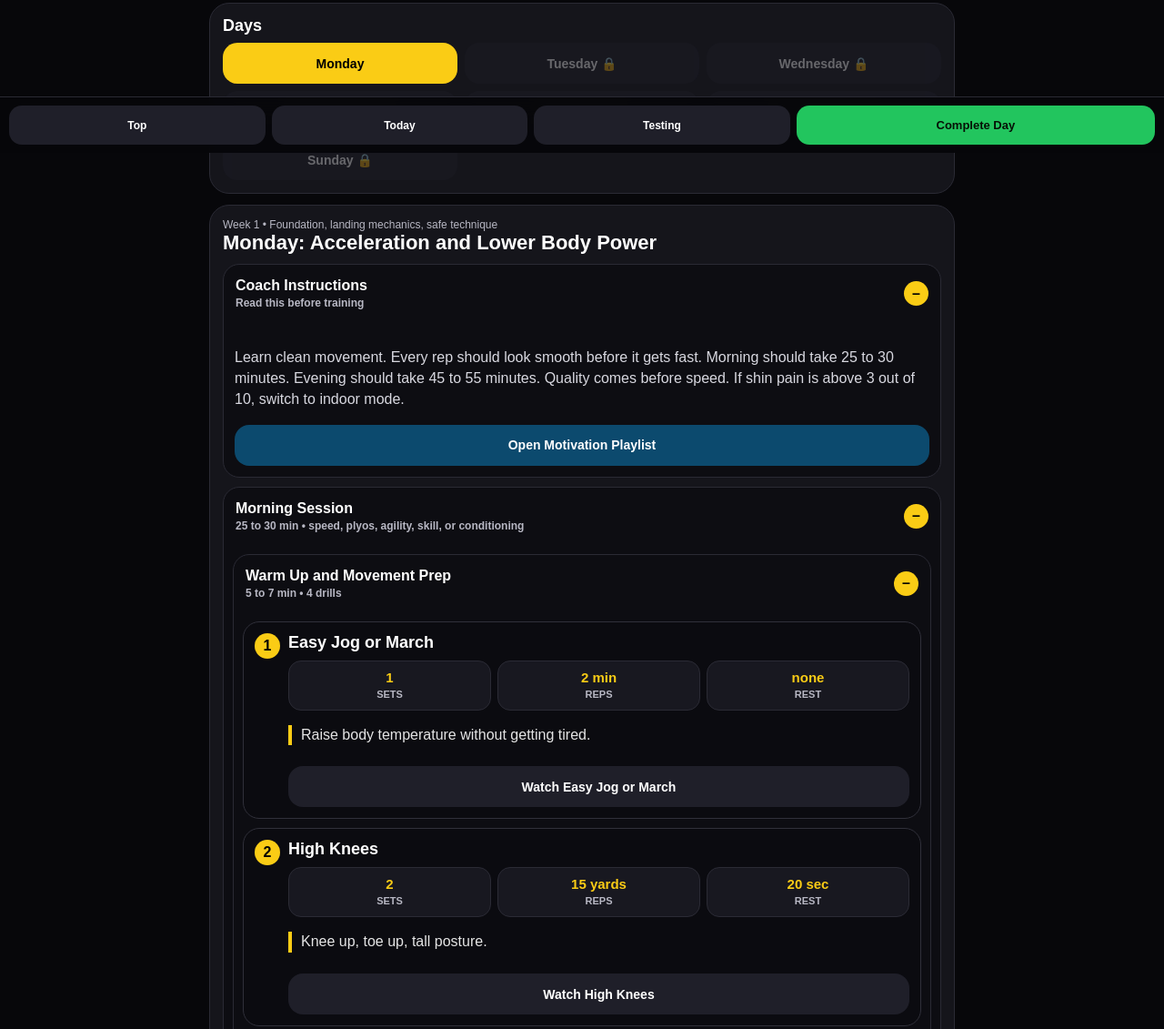
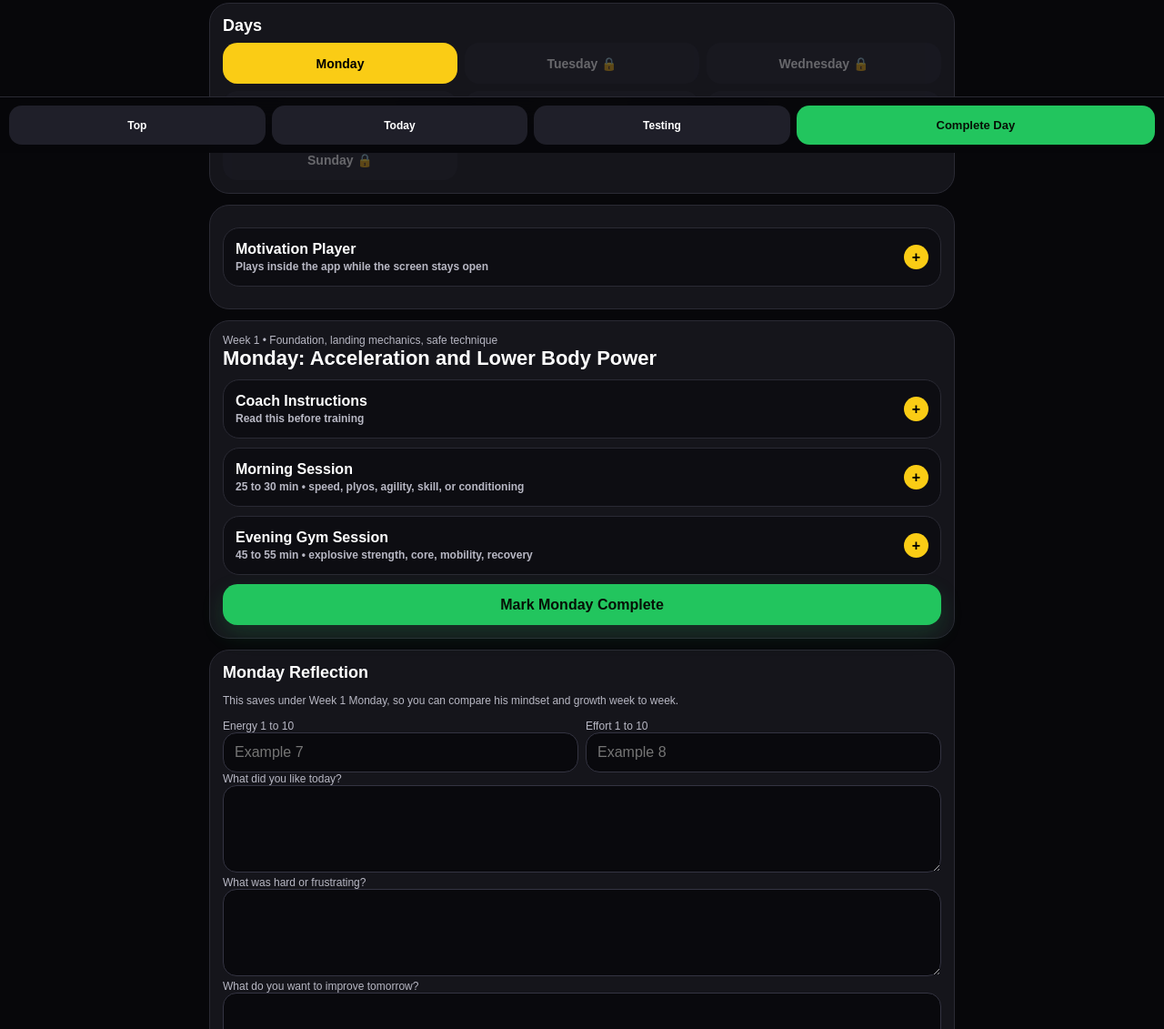
Before and after one commit to blacksuuperman/jr-training-app, a plain HTML site: page index.html in a window 1280 px wide. Shown: the part 632-1763 px from the top of the page at 91% size. Drawn offline with Linux system fonts and the light colour scheme.

Commit message:
Update index.html

```diff
--- a/index.html
+++ b/index.html
@@ -3,7 +3,7 @@
 <head>
 <meta charset="UTF-8" />
 <meta name="viewport" content="width=device-width, initial-scale=1.0, viewport-fit=cover" />
-<title>BlackSuperman Jr Training Level 10 Collapsible Mobile</title>
+<title>BlackSuperman Jr Training Level 11 Final Mobile</title>
 <style>
 :root{--bg:#07070a;--card:#15151b;--card2:#0d0d12;--line:#2a2a34;--gold:#facc15;--green:#22c55e;--red:#ef4444;--blue:#38bdf8;--text:#fff;--muted:#b8b8c4;--soft:#1f1f29}
 *{box-sizing:border-box;-webkit-tap-highlight-color:transparent}
@@ -28,6 +28,12 @@ textarea,input,select{width:100%;background:#09090d;color:#fff;border:1px solid
 .blockTitleWrap{display:flex;flex-direction:column}
 .blockTime{font-size:12px;color:var(--muted);font-weight:700;margin-top:3px}
 .compactCoach{padding:12px}
+
+.motivationPlayer{background:#050507;border:1px solid var(--line);border-radius:18px;padding:10px;margin-top:10px}
+.motivationFrame{width:100%;aspect-ratio:16/9;border:0;border-radius:15px;background:#000}
+.motivationMini{position:sticky;top:8px;z-index:40}
+.motivationGrid{display:grid;grid-template-columns:1fr 1fr;gap:8px;margin-top:8px}
+.motivationGrid button{min-height:42px;font-size:12px}
 
 @media(max-width:560px){body{padding:10px;padding-bottom:166px}h1{font-size:25px}.grid,.grid3{grid-template-columns:1fr}.rx{grid-template-columns:1fr 1fr 1fr}.rx div{padding:8px 5px}.card{padding:12px;border-radius:20px}.exercise{padding:11px;margin:9px 0}.exerciseHead{gap:8px}button,a.btn{font-size:13px;padding:11px 10px}.hero{padding:15px;border-radius:22px}.bottomNav{grid-template-columns:1fr 1fr 1fr 1.25fr}.bottomNav button{font-size:11px}.bottomNav #bottomComplete{font-size:12px}}
 </style>
@@ -61,6 +67,7 @@ textarea,input,select{width:100%;background:#09090d;color:#fff;border:1px solid
     <div class="grid3" id="dayButtons"></div>
   </div>
 
+  <div id="motivationCard" class="card"></div>
   <div id="trainingCard" class="card"></div>
   <div id="reflectionCard" class="card"></div>
   <div id="testingCard" class="card hidden"></div>
@@ -77,7 +84,7 @@ textarea,input,select{width:100%;background:#09090d;color:#fff;border:1px solid
 
 const yt = q => 'https://www.youtube.com/results?search_query=' + encodeURIComponent(q);
 const video = {
-motivation:'https://www.youtube.com/results?search_query=David+Goggins+Eric+Thomas+CT+Fletcher+motivational+workout+playlist+long',
+
 warm:'youth football dynamic warm up high knees butt kicks leg swings tutorial',
 ankle:'ankle pogo jumps plyometric tutorial youth athlete',
 pogo:'pogo jumps plyometric tutorial football speed',
@@ -133,6 +140,17 @@ recovery:'youth athlete recovery mobility routine football'
 };
 function link(k){return k && k.startsWith('http') ? k : yt(video[k]||k)}
 
+const motivationPlaylists = [
+ {name:'David Goggins', list:'PLiZj-Ik9MmM05bFRcyGMj4bHRtRnvK-t_', note:'Mental toughness and discipline'},
+ {name:'Eric Thomas', list:'PLTaMkgKv5vlx-2GWJHv0oza4NaBixVYMi', note:'Effort, school, hunger, purpose'},
+ {name:'CT Fletcher', list:'PLDvqvD8VBfMgFFMQXpZevNmBFNYwYKZGF', note:'Gym intensity and no excuses'},
+ {name:'Neil deGrasse Tyson', list:'PLkkH49sLgyqpLKiL7975whjfDL7kvPjyk', note:'Mindset, curiosity, big picture'},
+ {name:'Motiversity', list:'PLr5CENbugJAiLJ2_YrxN-GodI0flUUu8V', note:'General athlete motivation'},
+ {name:'Workout Motivation', list:'PLAjSApTtyumSxx-Cl6qr6wBMjKX0mhYgP', note:'Workout energy mix'}
+];
+function playlistEmbed(list){return 'https://www.youtube.com/embed/videoseries?list='+encodeURIComponent(list)+'&rel=0&modestbranding=1'}
+
+
 const days = ['Monday','Tuesday','Wednesday','Thursday','Friday','Saturday','Sunday'];
 const weeks = ['Week 1','Week 2','Week 3','Week 4','Week 5','Week 6','Week 7','Week 8','Week 9'];
 const weekNames = {
@@ -147,7 +165,7 @@ const weekNames = {
 'Week 9':'Taper, polish, recovery, August 7 readiness'};
 const multipliers = {light:.75,standard:1,hard:1.18};
 let state = JSON.parse(localStorage.getItem('jr_level9_state') || '{}');
-state.week = state.week || 'Week 1'; state.day = state.day || 'Monday'; state.mode = state.mode || 'outdoor'; state.level = state.level || 'standard'; state.done = state.done || {}; state.reflect = state.reflect || {}; state.tests = state.tests || {};
+state.week = state.week || 'Week 1'; state.day = state.day || 'Monday'; state.mode = state.mode || 'outdoor'; state.level = state.level || 'standard'; state.done = state.done || {}; state.reflect = state.reflect || {}; state.tests = state.tests || {}; state.motivation = state.motivation || motivationPlaylists[0].list;
 function save(){localStorage.setItem('jr_level9_state',JSON.stringify(state))}
 function dayKey(w,d){return w+'|'+d}
 function isDayDone(w,d){return !!state.done[dayKey(w,d)]}
@@ -185,13 +203,33 @@ function morning(day,w){if(state.mode==='indoor')return indoorMorning(day,w); if
 function theme(day,w){const map={Monday:'Acceleration and Lower Body Power',Tuesday:'Agility, Footwork, Upper Strength',Wednesday:'Plyometric Power and Recovery Strength',Thursday:'RB, LB, DE Technique and Total Body Power',Friday:'Lateral Reaction, Conditioning, Recovery Lift',Saturday:'Testing, Mobility, Film Review',Sunday:'Full Rest'};return map[day];}
 function dailyPlan(w,d){return {theme:theme(d,w),morning:morning(d,w),evening:evening(d,w)}};
 function renderExercise(item,i){return `<div class="exercise"><div class="exerciseHead"><div class="num">${i+1}</div><div style="flex:1"><h3>${item.name}</h3><div class="rx"><div><b>${typeof item.sets==='number'?rx(item.sets):item.sets}</b><span>Sets</span></div><div><b>${item.reps}</b><span>Reps</span></div><div><b>${item.rest}</b><span>Rest</span></div></div><p class="cue">${item.cue}</p><a class="btn videoLink" target="_blank" href="${link(item.vid)}">Watch ${item.name}</a></div></div></div>`}
-function renderBlock(b,idx=0){const count=b.items.length;return `<details class="blockDetails" ${idx===0?'open':''}><summary><span class="blockTitleWrap"><span>${b.title}</span><span class="blockTime">${b.time} • ${count} drills</span></span></summary><div class="blockBody">${b.items.map(renderExercise).join('')}</div></details>`}
+function renderBlock(b,idx=0){const count=b.items.length;return `<details class="blockDetails"><summary><span class="blockTitleWrap"><span>${b.title}</span><span class="blockTime">${b.time} • ${count} drills</span></span></summary><div class="blockBody">${b.items.map(renderExercise).join('')}</div></details>`}
+
+function renderMotivation(){
+ const active = motivationPlaylists.find(p=>p.list===state.motivation) || motivationPlaylists[0];
+ let buttons = motivationPlaylists.map(p=>`<button class="${p.list===state.motivation?'active':''}" onclick="playMotivation('${p.list}')">${p.name}</button>`).join('');
+ document.getElementById('motivationCard').innerHTML = `
+  <details class="sessionDetails">
+    <summary><span><span>Motivation Player</span><div class="sessionSub">Plays inside the app while the screen stays open</div></span></summary>
+    <div class="sessionBody">
+      <p class="small">Current playlist: <b style="color:var(--gold)">${active.name}</b> • ${active.note}</p>
+      <div class="motivationPlayer motivationMini">
+        <iframe class="motivationFrame" src="${playlistEmbed(state.motivation)}" title="Motivation playlist" allow="accelerometer; autoplay; clipboard-write; encrypted-media; gyroscope; picture-in-picture; web-share" allowfullscreen></iframe>
+      </div>
+      <div class="motivationGrid">${buttons}</div>
+      <p class="small">Phone note: YouTube normally will not keep playing if the phone locks or Safari/Chrome fully leaves the page. Keep the app open while he trains.</p>
+    </div>
+  </details>`;
+}
+function playMotivation(list){state.motivation=list;save();renderMotivation();setTimeout(()=>document.getElementById('motivationCard').scrollIntoView({behavior:'smooth',block:'start'}),50)}
+function scrollToMotivation(){document.getElementById('motivationCard').scrollIntoView({behavior:'smooth',block:'start'})}
+
 function renderTraining(){
  const unlocked=isDayUnlocked(state.week,state.day); const plan=dailyPlan(state.week,state.day); let html=`<div class="small">${state.week} • ${weekNames[state.week]}</div><h2>${state.day}: ${plan.theme}</h2>`;
  if(!unlocked){html+=`<p class="lockedMsg">This day is locked. Complete the previous day first.</p>`;document.getElementById('trainingCard').innerHTML=html;renderReflection();return;}
  if(state.day==='Saturday'){html+=testingHTML(false)+`<div class="inner"><h3>Saturday Recovery</h3><p>After testing, he should walk, stretch, hydrate, and review what improved. No hard training today.</p><a class="btn blue full" target="_blank" href="${link('recovery')}">Watch Recovery Mobility</a></div>`}
  else if(state.day==='Sunday'){html+=`<div class="inner"><h3>Full Rest Day</h3><p>No training. Eat, hydrate, sleep, and get ready for the next week. This keeps him fresh enough to actually get faster.</p></div>`}
- else {html+=`<details class="sessionDetails" open><summary><span><span>Coach Instructions</span><div class="sessionSub">Read this before training</div></span></summary><div class="sessionBody compactCoach"><p>${sessionNote(state.week)} Morning should take 25 to 30 minutes. Evening should take 45 to 55 minutes. Quality comes before speed. If shin pain is above 3 out of 10, switch to indoor mode.</p><a class="btn blue full" target="_blank" href="${video.motivation}">Open Motivation Playlist</a></div></details>`;html+=`<details class="sessionDetails" open><summary><span><span>Morning Session</span><div class="sessionSub">25 to 30 min • speed, plyos, agility, skill, or conditioning</div></span></summary><div class="sessionBody">${plan.morning.map(renderBlock).join('')}</div></details>`;html+=`<details class="sessionDetails"><summary><span><span>Evening Gym Session</span><div class="sessionSub">45 to 55 min • explosive strength, core, mobility, recovery</div></span></summary><div class="sessionBody">${plan.evening.map(renderBlock).join('')}</div></details>`;}
+ else {html+=`<details class="sessionDetails"><summary><span><span>Coach Instructions</span><div class="sessionSub">Read this before training</div></span></summary><div class="sessionBody compactCoach"><p>${sessionNote(state.week)} Morning should take 25 to 30 minutes. Evening should take 45 to 55 minutes. Quality comes before speed. If shin pain is above 3 out of 10, switch to indoor mode.</p><button class="blue full" onclick="scrollToMotivation()">Open Motivation Player</button></div></details>`;html+=`<details class="sessionDetails"><summary><span><span>Morning Session</span><div class="sessionSub">25 to 30 min • speed, plyos, agility, skill, or conditioning</div></span></summary><div class="sessionBody">${plan.morning.map(renderBlock).join('')}</div></details>`;html+=`<details class="sessionDetails"><summary><span><span>Evening Gym Session</span><div class="sessionSub">45 to 55 min • explosive strength, core, mobility, recovery</div></span></summary><div class="sessionBody">${plan.evening.map(renderBlock).join('')}</div></details>`;}
  html+=`<button class="green" onclick="completeDay()">${isDayDone(state.week,state.day)?'Day Complete':'Mark '+state.day+' Complete'}</button>`;document.getElementById('trainingCard').innerHTML=html;renderReflection();renderTesting();}
 function renderReflection(){ const k=dayKey(state.week,state.day); const r=state.reflect[k]||{}; const unlocked=isDayUnlocked(state.week,state.day); let html=`<h3>${state.day} Reflection</h3><p class="small">This saves under ${state.week} ${state.day}, so you can compare his mindset and growth week to week.</p>`; if(!unlocked){html+=`<p class="lockedMsg">Reflection unlocks when the day unlocks.</p>`; document.getElementById('reflectionCard').innerHTML=html;return;} html+=`<div class="grid"><div><div class="small">Energy 1 to 10</div><input id="energy" type="number" min="1" max="10" value="${r.energy||''}" placeholder="Example 7"></div><div><div class="small">Effort 1 to 10</div><input id="effort" type="number" min="1" max="10" value="${r.effort||''}" placeholder="Example 8"></div></div><div class="small">What did you like today?</div><textarea id="liked">${r.liked||''}</textarea><div class="small">What was hard or frustrating?</div><textarea id="hardpart">${r.hardpart||''}</textarea><div class="small">What do you want to improve tomorrow?</div><textarea id="improve">${r.improve||''}</textarea><button class="blue full" onclick="saveReflection()">Save ${state.day} Reflection</button>`; document.getElementById('reflectionCard').innerHTML=html;}
 function testingHTML(){ const w=state.week; const t=state.tests[w]||{}; return `<div class="inner"><h3>Weekly Testing</h3><p>Test once on Saturday. Use the same shoes, surface, warm up, and phone timing method every week.</p><div class="grid"><input id="t10" placeholder="10 yard dash" value="${t.t10||''}"><input id="t20" placeholder="20 yard dash" value="${t.t20||''}"><input id="t505" placeholder="5 10 5 shuttle" value="${t.t505||''}"><input id="tbroad" placeholder="Broad jump inches" value="${t.tbroad||''}"><input id="tvert" placeholder="Vertical jump inches" value="${t.tvert||''}"><input id="tplank" placeholder="Plank time" value="${t.tplank||''}"></div><textarea id="tnotes" placeholder="Testing notes, what improved, what looked better">${t.tnotes||''}</textarea><button class="blue full" onclick="saveTests()">Save ${w} Test Results</button></div>`; }
@@ -200,7 +238,7 @@ function renderWeeks(){let html='';weeks.forEach(w=>{const unlocked=isWeekUnlock
 function renderDays(){let html='';days.forEach(d=>{const unlocked=isDayUnlocked(state.week,d);const complete=isDayDone(state.week,d);html+=`<button ${unlocked?'':'disabled'} class="${state.day===d?'active ':''}${complete?'complete ':''}" onclick="selectDay('${d}')">${d}${complete?' ✓':unlocked?'':' 🔒'}</button>`});document.getElementById('dayButtons').innerHTML=html;}
 function updateProgress(){const done=days.filter(d=>isDayDone(state.week,d)).length;const pct=Math.round(done/days.length*100);document.getElementById('weekPct').textContent=pct+'%';document.getElementById('weekFill').style.width=pct+'%';document.getElementById('currentLabel').textContent=state.week+' • '+state.day;}
 function updateBottomBar(){const b=document.getElementById('bottomComplete');if(!b)return;const unlocked=isDayUnlocked(state.week,state.day);const done=isDayDone(state.week,state.day);b.disabled=!unlocked||done;b.textContent=done?'Done ✓':unlocked?'Complete Day':'Locked';}
-function render(){document.getElementById('outdoorBtn').className=state.mode==='outdoor'?'active':'';document.getElementById('indoorBtn').className=state.mode==='indoor'?'active':'';['light','standard','hard'].forEach(l=>document.getElementById(l+'Btn').className=state.level===l?'active':'');renderWeeks();renderDays();updateProgress();renderTraining();updateBottomBar();save();}
+function render(){document.getElementById('outdoorBtn').className=state.mode==='outdoor'?'active':'';document.getElementById('indoorBtn').className=state.mode==='indoor'?'active':'';['light','standard','hard'].forEach(l=>document.getElementById(l+'Btn').className=state.level===l?'active':'');renderWeeks();renderDays();updateProgress();renderMotivation();renderTraining();updateBottomBar();save();}
 function selectWeek(w){if(isWeekUnlocked(w)){state.week=w;state.day='Monday';render();window.scrollTo(0,0)}}
 function selectDay(d){if(isDayUnlocked(state.week,d)){state.day=d;render();window.scrollTo(0,0)}}
 function completeDay(){if(!isDayUnlocked(state.week,state.day) || isDayDone(state.week,state.day)) return; state.done[dayKey(state.week,state.day)]=true; const i=days.indexOf(state.day); if(i<days.length-1){state.day=days[i+1];} else {const wi=weekIndex(state.week); if(wi<weeks.length-1) {state.week=weeks[wi+1]; state.day='Monday';}} render();}
```
